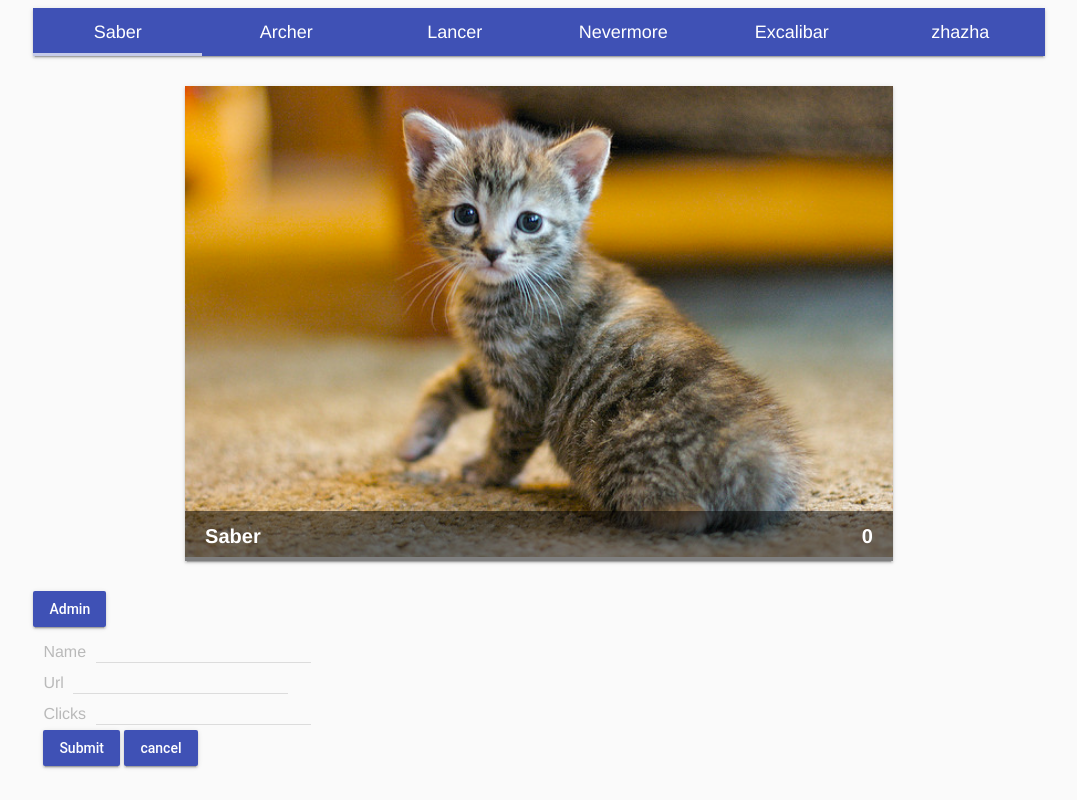
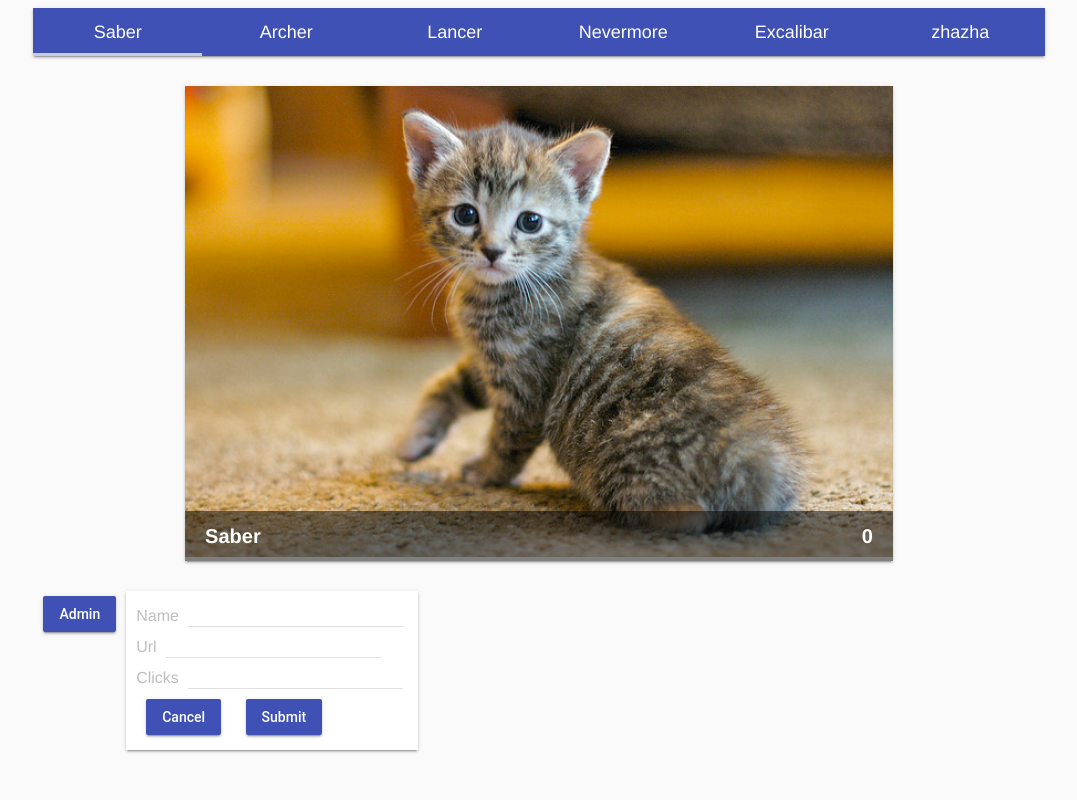
Before and after one commit to shaolongM17X/learningWebProgramming, a plain HTML site: page js-design-pattern/cat-clicker/index.html in a window 1280 px wide. Both pictures are taken after a click on the button "Admin". Shown: the whole page, without its empty margins (101-1178 px from the left). Drawn offline with nearby package versions, Linux system fonts and the light colour scheme.

Commit message:
finished modification

```diff
--- a/js-design-pattern/cat-clicker/app.js
+++ b/js-design-pattern/cat-clicker/app.js
@@ -65,6 +65,14 @@ $(function(){
 
 		increaseCount: function() {
 			octopus.getCurrentCat().count += 1;
+		},
+
+		sentencesFromGod: function(name, url, clicks) {
+			var current_cat = octopus.getCurrentCat();
+			current_cat.name = name;
+			current_cat.src = url;
+			current_cat.count = clicks;
+			view.render();
 		}
 	};
 
@@ -95,6 +103,18 @@ $(function(){
 				view.render();
 			});
 
+			$("#admin, #cancel").click(function(){
+				$("#admin-form").toggleClass("is-invisible");
+			});
+
+			$("#admin-form").submit(function(e){
+				e.preventDefault();
+				var name = $("[name='name']").val();
+				var url = $("[name='url']").val();
+				var clicks = $("[name='clicks']").val();
+				octopus.sentencesFromGod(name, url, clicks);
+			});
+
 			view.render();
 		},
 
--- a/js-design-pattern/cat-clicker/index.html
+++ b/js-design-pattern/cat-clicker/index.html
@@ -95,10 +95,15 @@
   			font-weight: 500;
   			line-height: 1;
   			border:0;
+  			margin: 5px 10px;
 		}
 
 		form {
-			margin: 10px;
+			padding: 10px;
+			background-color: white;
+			display: inline-block;
+			box-shadow: 0 2px 2px 0 rgba(0, 0, 0, 0.14), 0 3px 1px -2px rgba(0, 0, 0, 0.2), 0 1px 5px 0 rgba(0, 0, 0, 0.12);
+			transition: 0.5s;
 		}
 
 		.input_text {
@@ -115,6 +120,14 @@
 			color: rgba(0,0,0, 0.26);
 		}
 
+		.god-mode {
+			display: flex;
+		}
+
+		.is-invisible {
+			visibility: hidden;
+			opacity: 0;
+		}
 	</style>
 
 </head>
@@ -131,8 +144,8 @@
 			</div>
 		</div>
 		<div class="god-mode">
-			<button class="button">Admin</button>
-			<form>
+			<button class="button" id="admin">Admin</button>
+			<form class="is-invisible" id="admin-form">
 				<div class="input">
 					<label>Name</label>
 					<input class="input_text" type="text" name="name"></input><br>
@@ -146,8 +159,8 @@
 					<input class="input_text" type="text" name="clicks"></input><br>
 				</div>
 				<div class="buttons">
-					<input type="button" value="Submit"></input>
-					<input type="button" value="cancel"></input>
+					<input type="button" value="Cancel" id="cancel"></input>
+					<input type="submit" value="Submit"></input>
 				</div>
 			</form>
 		</div>
```
